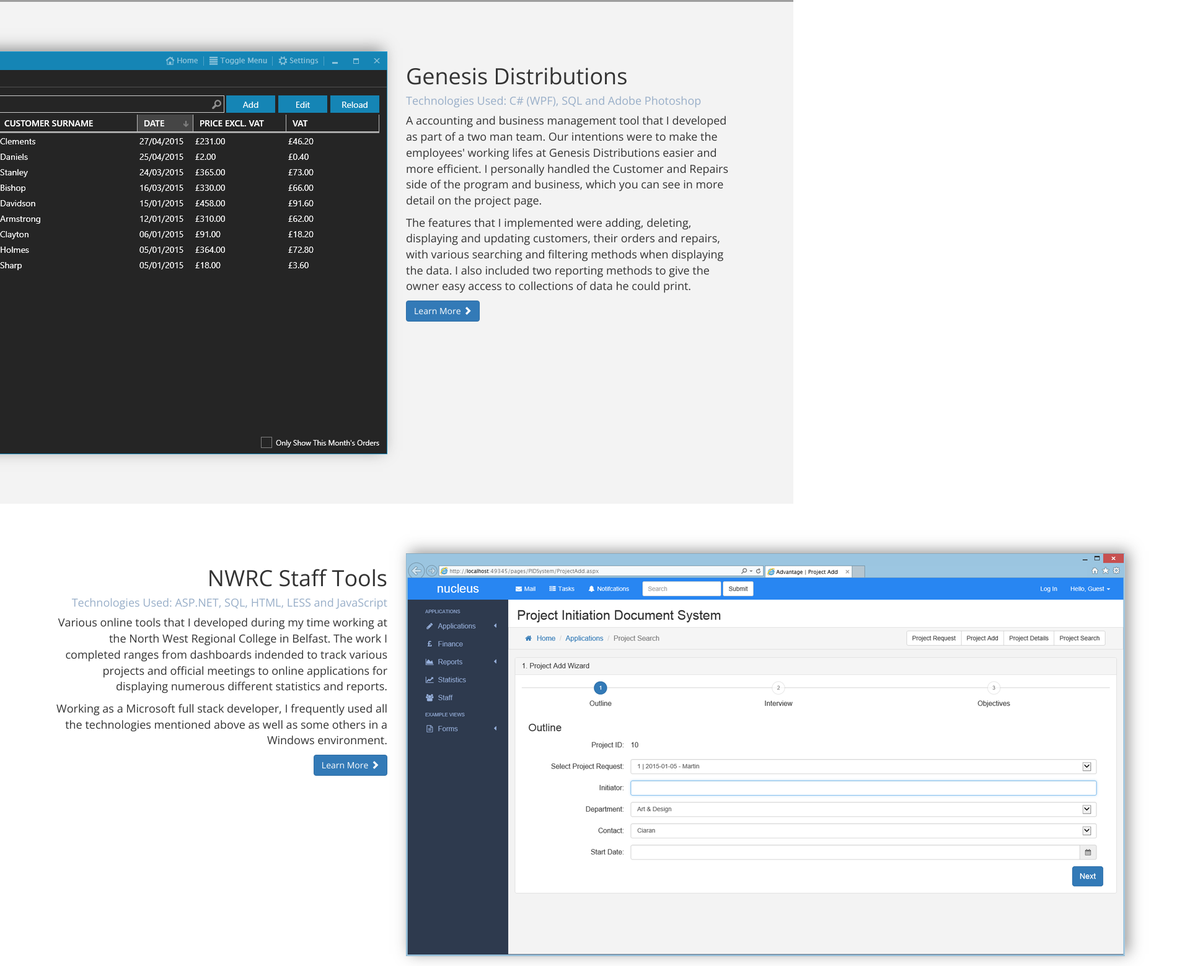
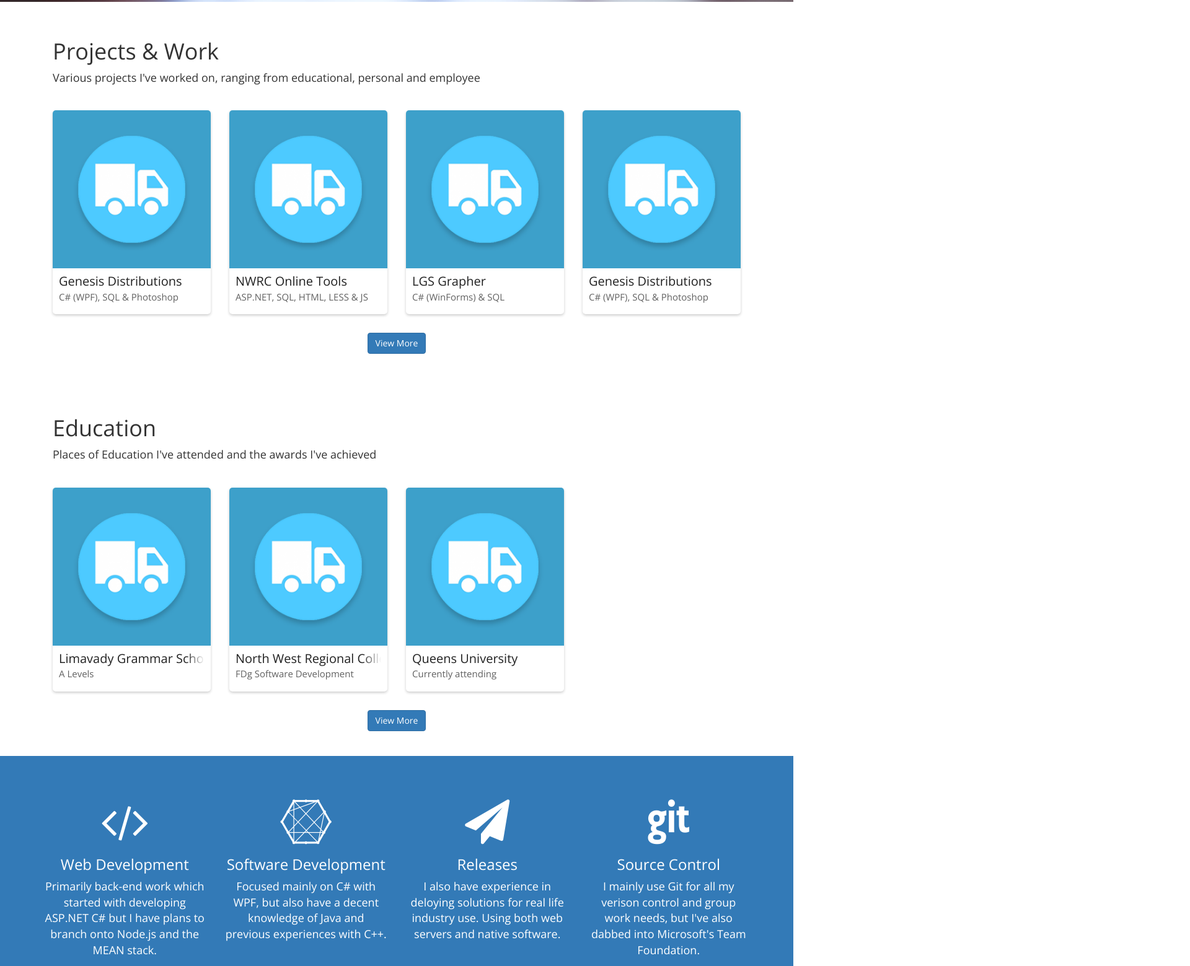
Before and after one commit to ahstn/ahstn.github.io, a website: page index.html in a window 1280 px wide. Shown: the part 797-2356 px from the top of the page at 62% size, 1920 px wide, since content can reach past the window. Drawn offline with nearby package versions, Linux system fonts and the light colour scheme; grey boxes are pictures that could not be loaded.

Commit message:
Starting on the website design rework

```diff
--- a/gruntfile.js
+++ b/gruntfile.js
@@ -91,5 +91,5 @@
     grunt.loadNpmTasks('grunt-contrib-copy');
     grunt.loadNpmTasks('grunt-contrib-watch');
     grunt.registerTask('build', ['concat', 'less']);
-    grunt.registerTask('default', ['concat', 'less', 'copy']);
+    grunt.registerTask('default', ['concat', 'less', 'copy', 'watch']);
 };
--- a/index.html
+++ b/index.html
@@ -33,7 +33,7 @@
         <ul class="nav navbar-nav">
           <li><a href="#cover">home</a></li>
           <li><a href="#about">about</a></li>
-          <li><a href="#genesis">work</a></li>
+          <li><a href="#work">work</a></li>
           <li><a href="#about">contact</a></li>
           <li><a href="">download resume</a></li>
         </ul>
@@ -49,98 +49,137 @@
       </button>
     </div>
   </header>
-
-  <section id="genesis" class="section">
+  <section>
     <div class="row">
       <div class="container">
-        <div class="col-lg-6 col-md-12 clearfix screens">
-          <img src="images/genesis/Orders.png" alt="Orders Screen"
-          class="screens-collapse">
-        </div>
-        <div class="col-lg-6 col-md-12">
-          <h1>Genesis Distributions</h1>
-          <h4>Technologies Used: C# (WPF), SQL and Adobe Photoshop</h4>
+        <div class="col-lg-12">
+          <h1>Projects &amp; Work</h1>
           <p>
-            A accounting and business management tool that I developed as part of
-            a two man team. Our intentions were to make the employees' working
-            lifes at Genesis Distributions easier and more efficient. I personally
-            handled the Customer and Repairs side of the program and business, which
-            you can see in more detail on the project page.
+            Various projects I've worked on, ranging from educational, personal
+            and employee
           </p>
-          <p>
-            The features that I implemented were adding, deleting,
-            displaying and updating customers, their orders and repairs,
-            with various searching and filtering methods when
-            displaying the data. I also included two reporting methods
-            to give the owner easy access to collections of data he
-            could print.
-          </p>
-          <a class="btn btn-primary" href="pages/genesis.html">
-            Learn More
-            <span class="glyphicon glyphicon-chevron-right"></span>
-          </a>
         </div>
       </div>
     </div>
-  </section>
-
-  <section id="nwrc" class="section">
-    <div class="row">
+    <div class="row cards" id="work">
       <div class="container">
-        <div class="col-lg-6 text-right">
-          <h1>NWRC Staff Tools</h1>
-          <h4>
-            Technologies Used: ASP.NET, SQL, HTML, LESS and JavaScript
-          </h4>
-          <p>
-            Various online tools that I developed during my time working at the
-            North West Regional College in Belfast. The work I completed ranges
-            from dashboards indended to track various projects and official
-            meetings to online applications for displaying numerous different
-            statistics and reports.
-          </p>
-          <p>
-            Working as a Microsoft full stack developer, I frequently used all the
-            technologies mentioned above as well as some others in a Windows
-            environment.
-          </p>
-          <button class="btn btn-primary">
-            Learn More
-            <span class="glyphicon glyphicon-chevron-right"></span>
-          </button>
+        <div class="col-lg-3 col-md-3 col-sm-6 col-xs-6">
+          <div class="card">
+            <a class="card-target" href="pages/genesis.html"></a>
+            <div class="card-image">
+              <img src="images/genesis/icoGenesis.png" alt="" />
+            </div>
+            <div class="card-heading">
+              <a class="title">Genesis Distributions</a>
+              <p class="subtitle">C# (WPF), SQL &amp; Photoshop</p>
+            </div>
+          </div>
         </div>
-        <div class="col-lg-6 clearfix screens text-right">
-          <img src="images/nucleus-nwrc/add-resized.png" alt="Adding a Project"
-          class="screens-collapse">
+        <div class="col-lg-3 col-md-3 col-sm-6 col-xs-6">
+          <div class="card">
+            <a class="card-target" href="#work"></a>
+            <div class="card-image">
+              <img src="images/genesis/icoGenesis.png" alt="" />
+            </div>
+            <div class="card-heading">
+              <a class="title">NWRC Online Tools</a>
+              <p class="subtitle">ASP.NET, SQL, HTML, LESS &amp; JS</p>
+            </div>
+          </div>
+        </div>
+        <div class="col-lg-3 col-md-3 col-sm-6 col-xs-6">
+          <div class="card">
+            <a class="card-target" href="#work"></a>
+            <div class="card-image">
+              <img src="images/genesis/icoGenesis.png" alt="" />
+            </div>
+            <div class="card-heading">
+              <a class="title">LGS Grapher</a>
+              <p class="subtitle">C# (WinForms) &amp; SQL</p>
+            </div>
+          </div>
+        </div>
+        <div class="col-lg-3 col-md-3 col-sm-6 col-xs-6">
+          <div class="card">
+            <a class="card-target" href="#work"></a>
+            <div class="card-image">
+              <img src="images/genesis/icoGenesis.png" alt="" />
+            </div>
+            <div class="card-heading">
+              <a class="title">Genesis Distributions</a>
+              <p class="subtitle">C# (WPF), SQL &amp; Photoshop</p>
+            </div>
+          </div>
         </div>
       </div>
     </div>
+    <div class="row text-center">
+      <a class="btn btn-primary" href="#">View More</a>
+    </div>
   </section>
 
-  <section id="lgs" class="section bg-info">
+  <section>
     <div class="row">
       <div class="container">
-        <div class="col-lg-6 clearfix screens">
-          <img src="images/lgs/graph parabola.png" alt="Graphing Screen"
-          class="screens-collapse">
-        </div>
-        <div class="col-lg-6">
-          <h1>LGSGrapher</h1>
-          <h4>Technologies Used: C#, WinForms and SQL</h4>
+        <div class="col-lg-12">
+          <h1>Education</h1>
           <p>
-            A simple mathematical program that I wrote for my A-Level coursework.
-            Designed to help other students when studying the various transformations
-            of graphs, it allowed authorised A-Level maths pupils to input an
-            equation which would then be calculated and plotted (as shown). If
-            desired, they could then apply a range of transformations to the graph
-            having the new equation displayed for them while keeping the old equation.
+            Places of Education I've attended and the awards I've achieved
           </p>
-          <button class="btn btn-primary">
-            Learn More
-            <span class="glyphicon glyphicon-chevron-right"></span>
-          </button>
         </div>
       </div>
+    </div>
+    <div class="row cards" id="work">
+      <div class="container">
+        <div class="col-lg-3 col-md-3 col-sm-6 col-xs-6">
+          <div class="card">
+            <a class="card-target" href="pages/genesis.html"></a>
+            <div class="card-image">
+              <img src="images/genesis/icoGenesis.png" alt="" />
+            </div>
+            <div class="card-heading">
+              <a class="title">
+                Limavady Grammar School
+                <span class="title-wrap"></span>
+              </a>
+              <p class="subtitle">A Levels</p>
+            </div>
+          </div>
+        </div>
+        <div class="col-lg-3 col-md-3 col-sm-6 col-xs-6">
+          <div class="card">
+            <a class="card-target" href="#work"></a>
+            <div class="card-image">
+              <img src="images/genesis/icoGenesis.png" alt="" />
+            </div>
+            <div class="card-heading">
+              <a class="title">
+                North West Regional College
+                <span class="title-wrap"></span>
+              </a>
+              <p class="subtitle">FDg Software Development</p>
+            </div>
+          </div>
+        </div>
+        <div class="col-lg-3 col-md-3 col-sm-6 col-xs-6">
+          <div class="card">
+            <a class="card-target" href="#work"></a>
+            <div class="card-image">
+              <img src="images/genesis/icoGenesis.png" alt="" />
+            </div>
+            <div class="card-heading">
+              <a class="title">
+                Queens University
+                <span class="title-wrap"></span>
+              </a>
+              <p class="subtitle">Currently attending</p>
+            </div>
+          </div>
+        </div>
+      </div>
+    </div>
+    <div class="row text-center">
+      <a class="btn btn-primary" href="#">View More</a>
     </div>
   </section>
 
--- a/styles/less/home.less
+++ b/styles/less/home.less
@@ -40,6 +40,59 @@
     background: url(../images/preloader.gif) center no-repeat #fff;
 }
 
+.card {
+    background-color: #FFF;
+    border-radius: 5px;
+    box-shadow: 0 2px 4px rgba(0,0,0,0.2);
+    height: 100%;
+
+    img {
+        border-top-left-radius: 5px;
+        border-top-right-radius: 5px;
+        width: 100%;
+    }
+
+    .card-target {
+        position: absolute;
+        bottom: 0;
+        left: 0;
+        right: 0;
+        top: 0;
+    }
+
+    .card-heading {
+        padding: 7px 10px;
+        a.title {
+            color: #212121;
+            display: block;
+            font-size: 20px;
+            overflow: hidden;
+            position: relative;
+            white-space: nowrap;
+        }
+        p.subtitle {
+            color: #616161;
+            font-size: 15px;
+        }
+        .title-wrap {
+            background-image: -webkit-gradient(linear,left top,right top,
+                color-stop(0%,rgba(255,255,255,0)),
+                color-stop(100%,rgba(255,255,255,1))
+                );
+            background-image: -webkit-linear-gradient(left,rgba(255,255,255,0),
+                rgba(255,255,255,1)
+                );
+            background: linear-gradient(to right,rgba(255,255,255,0),
+                rgba(255,255,255,1)
+                );
+            bottom: 0;
+            height: 100%;
+            position: absolute;
+            right: 0;
+            width: 30px;
+        }
+    }
+}
 /*==========================================
     Navigation
 ==========================================*/
@@ -106,58 +159,18 @@
     }
 }
 
-#genesis {
-    background-color: #f3f3f3;
+section {
+    font-family: 'Open Sans', sans-serif;
+    font-size: 18px;
+    padding: 40px 30px;
+
+    .row.cards {
+        padding: 30px 0;
+    }
 }
 
-#about {
-    height: auto;
-    padding: 80px 0px;
-}
-
-.section {
-    font-family: 'Open Sans', sans-serif;
-    font-size: 18px;
-    padding: 80px 30px;
-
-    h4 {
-        font-size: 18px;
-        color: #98aec8;
-    }
-
-    .screens {
-        min-height: 500px;
-    }
-
-    .screens-collapse {
-        opacity: 0;
-        transform: translateX(-30%) translateY(0%)!important;
-    }
-
-    img {
-        box-shadow:         -7px -5px 22px 0px rgba(50, 50, 50, 0.5);
-        -moz-box-shadow:    -7px -5px 22px 0px rgba(50, 50, 50, 0.5);
-        -webkit-box-shadow: -7px -5px 22px 0px rgba(50, 50, 50, 0.5);
-        position: static;
-        display: block;
-        max-width: 2000px;
-        opacity: 1;
-        transform: translateX(0);
-        transition: transform 0.5s linear, opacity 0.5s ease-in;
-        float: right;
-    }
-
-    .text-right img {
-        box-shadow:         6px -4px 22px 0px rgba(50, 50, 50, 0.5);
-        -moz-box-shadow:    6px -4px 22px 0px rgba(50, 50, 50, 0.5);
-        -webkit-box-shadow: 6px -4px 22px 0px rgba(50, 50, 50, 0.5);
-        left: 15%;
-        float: left;
-    }
-
-    .text-right .screens-collapse {
-        transform: translateX(30%) translateY(0%)!important;
-    }
+section#about {
+    padding: 70px 30px;
 }
 
 @media (max-width: 768px) {
--- a/styles/less/main.less
+++ b/styles/less/main.less
@@ -41,7 +41,7 @@
 }
 
 .btn-circle {
-    background: 0;
+    background: transparent;
     border-radius: 100%;
     border: 2px solid #333;
     height: 40px;
@@ -64,6 +64,59 @@
     background: url(../images/preloader.gif) center no-repeat #fff;
 }
 
+.card {
+    background-color: #FFF;
+    border-radius: 5px;
+    box-shadow: 0 2px 4px rgba(0,0,0,0.2);
+    height: 100%;
+
+    img {
+        border-top-left-radius: 5px;
+        border-top-right-radius: 5px;
+        width: 100%;
+    }
+
+    .card-target {
+        position: absolute;
+        bottom: 0;
+        left: 0;
+        right: 0;
+        top: 0;
+    }
+
+    .card-heading {
+        padding: 7px 10px;
+        a.title {
+            color: #212121;
+            display: block;
+            font-size: 20px;
+            overflow: hidden;
+            position: relative;
+            white-space: nowrap;
+        }
+        p.subtitle {
+            color: #616161;
+            font-size: 15px;
+        }
+        .title-wrap {
+            background-image: -webkit-gradient(linear,left top,right top,
+                color-stop(0%,rgba(255,255,255,0)),
+                color-stop(100%,rgba(255,255,255,1))
+                );
+            background-image: -webkit-linear-gradient(left,rgba(255,255,255,0),
+                rgba(255,255,255,1)
+                );
+            background: linear-gradient(to right,rgba(255,255,255,0),
+                rgba(255,255,255,1)
+                );
+            bottom: 0;
+            height: 100%;
+            position: absolute;
+            right: 0;
+            width: 30px;
+        }
+    }
+}
 /*==========================================
     Navigation
 ==========================================*/
@@ -112,7 +165,7 @@
 }
 
 #cover {
-    background: url("../images/bg.png") repeat scroll center center transparent;
+    background: url("../images/bg-min.jpg") repeat scroll center center transparent;
     background-size: cover;
 }
 
@@ -130,58 +183,18 @@
     }
 }
 
-#genesis {
-    background-color: #f3f3f3;
+section {
+    font-family: 'Open Sans', sans-serif;
+    font-size: 18px;
+    padding: 40px 30px;
+
+    .row.cards {
+        padding: 30px 0;
+    }
 }
 
-#about {
-    height: auto;
-    padding: 80px 0px;
-}
-
-.section {
-    font-family: 'Open Sans', sans-serif;
-    font-size: 18px;
-    padding: 80px 30px;
-
-    h4 {
-        font-size: 18px;
-        color: #98aec8;
-    }
-
-    .screens {
-        min-height: 500px;
-    }
-
-    .screens-collapse {
-        opacity: 0;
-        transform: translateX(-30%) translateY(0%)!important;
-    }
-
-    img {
-        box-shadow:         -7px -5px 22px 0px rgba(50, 50, 50, 0.5);
-        -moz-box-shadow:    -7px -5px 22px 0px rgba(50, 50, 50, 0.5);
-        -webkit-box-shadow: -7px -5px 22px 0px rgba(50, 50, 50, 0.5);
-        position: static;
-        display: block;
-        max-width: 2000px;
-        opacity: 1;
-        transform: translateX(0);
-        transition: transform 0.5s linear, opacity 0.5s ease-in;
-        float: right;
-    }
-
-    .text-right img {
-        box-shadow:         6px -4px 22px 0px rgba(50, 50, 50, 0.5);
-        -moz-box-shadow:    6px -4px 22px 0px rgba(50, 50, 50, 0.5);
-        -webkit-box-shadow: 6px -4px 22px 0px rgba(50, 50, 50, 0.5);
-        left: 15%;
-        float: left;
-    }
-
-    .text-right .screens-collapse {
-        transform: translateX(30%) translateY(0%)!important;
-    }
+section#about {
+    padding: 70px 30px;
 }
 
 @media (max-width: 768px) {
@@ -199,6 +212,7 @@
     font-family: 'Bree Serif', serif;
     padding: 30px 0;
 }
+
 /*==========================================
     Content Pages
 ==========================================*/
```
Also changed, not shown: images/genesis/icoGenesis.png (added), styles/main.css.
